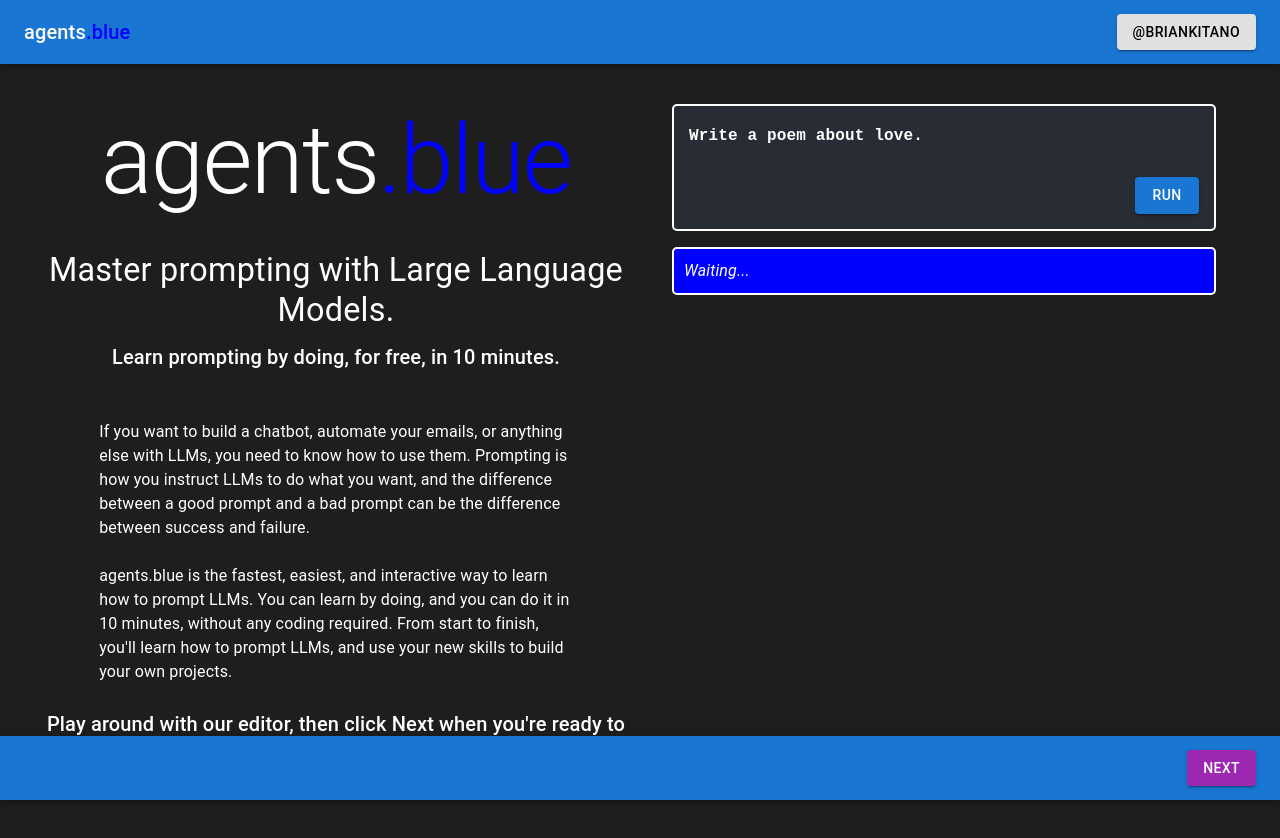
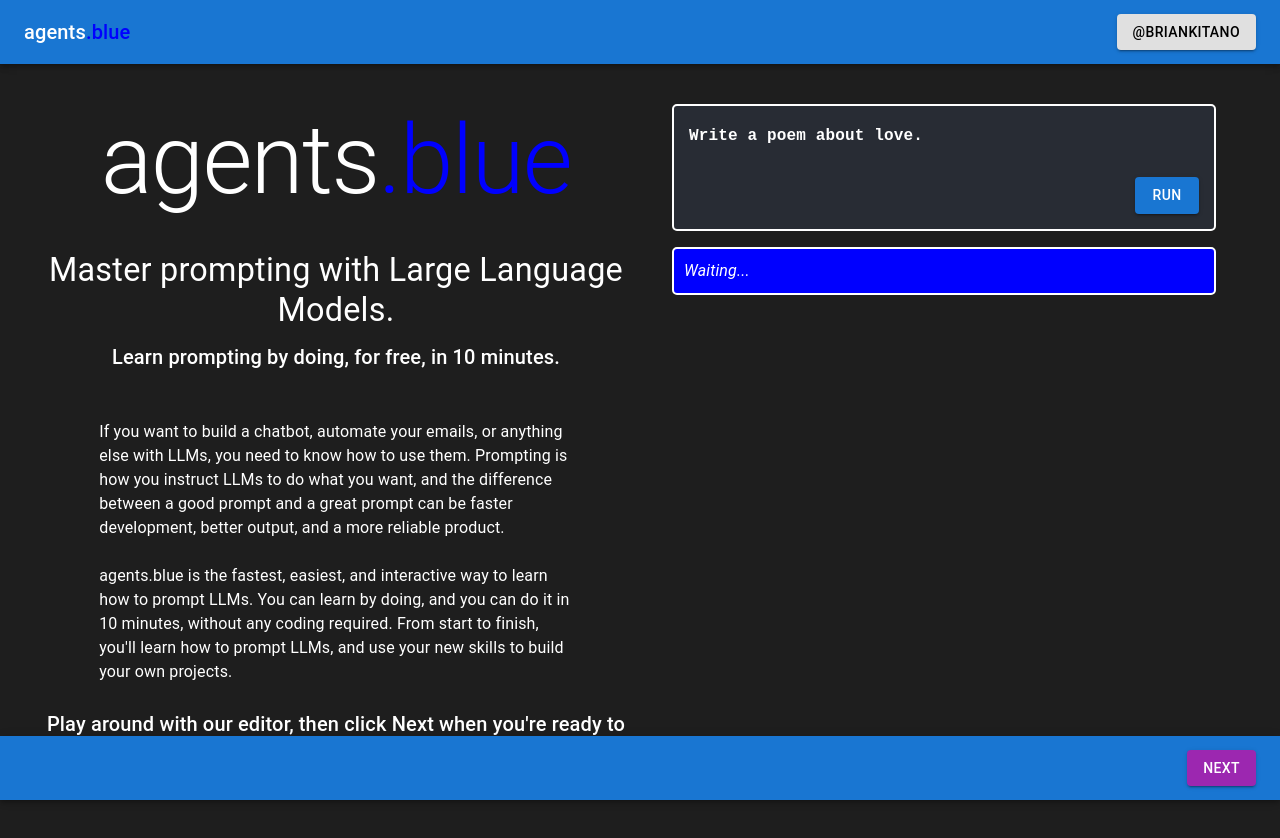
Before and after one commit to bkitano/learn-prompting, a Next.js app: page / in a window 1280 px wide. Shown: the top 838 px of the page. Built offline with nearby package versions, Linux system fonts and the light colour scheme.

Commit message:
making hte language less aggro

```diff
--- a/src/app/page.tsx
+++ b/src/app/page.tsx
@@ -83,16 +83,16 @@ export default function Page() {
                 If you want to build a chatbot, automate your emails, or
                 anything else with LLMs, you need to know how to use them.
                 Prompting is how you instruct LLMs to do what you want, and the
-                difference between a good prompt and a bad prompt can be the
-                difference between success and failure.
+                difference between a good prompt and a great prompt can be
+                faster development, better output, and a more reliable product.
               </Typography>
               <br />
               <Typography variant="body1">
                 agents.blue is the fastest, easiest, and interactive way to
                 learn how to prompt LLMs. You can learn by doing, and you can do
                 it in 10 minutes, without any coding required. From start to
-                finish, {`you'll`} learn how to prompt LLMs, and use your new skills
-                to build your own projects.
+                finish, {`you'll`} learn how to prompt LLMs, and use your new
+                skills to build your own projects.
               </Typography>
             </div>
           </div>
```
